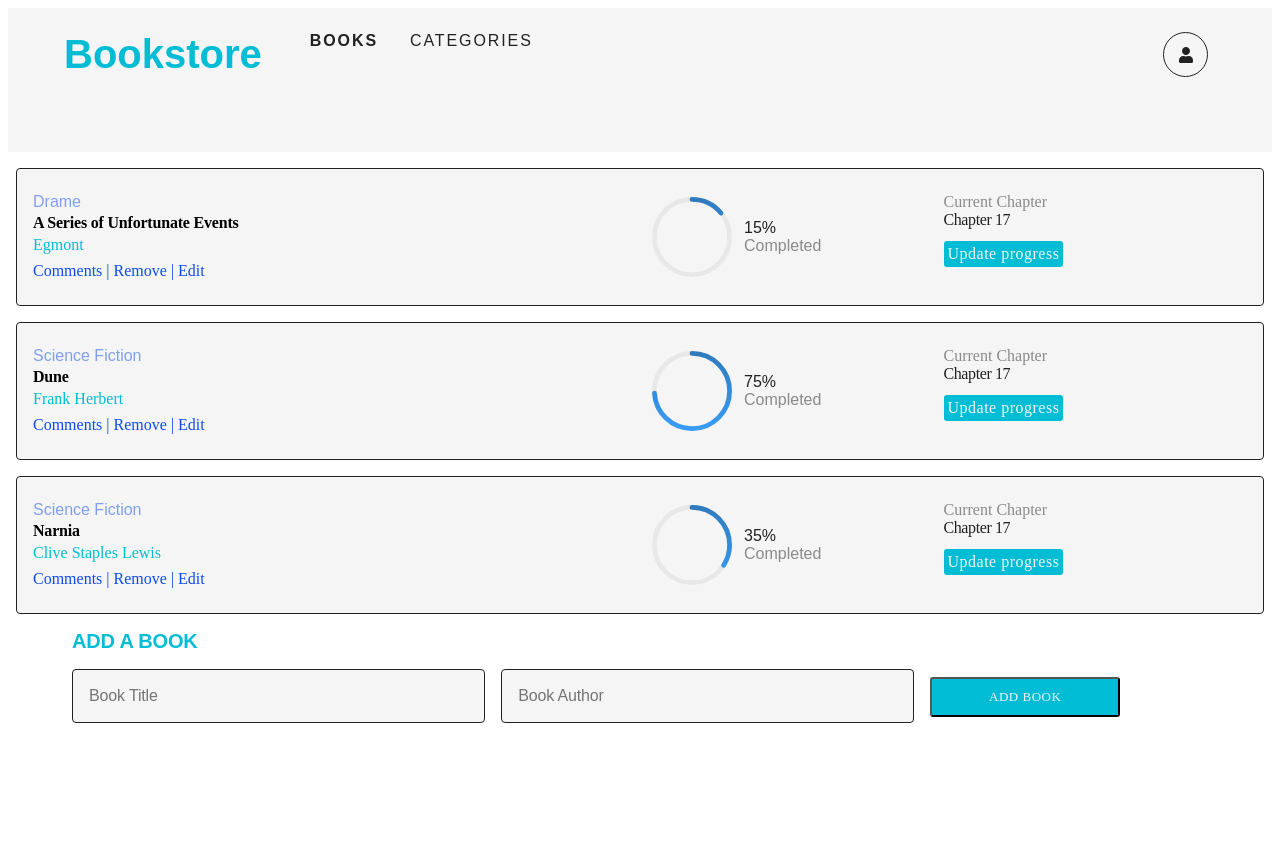
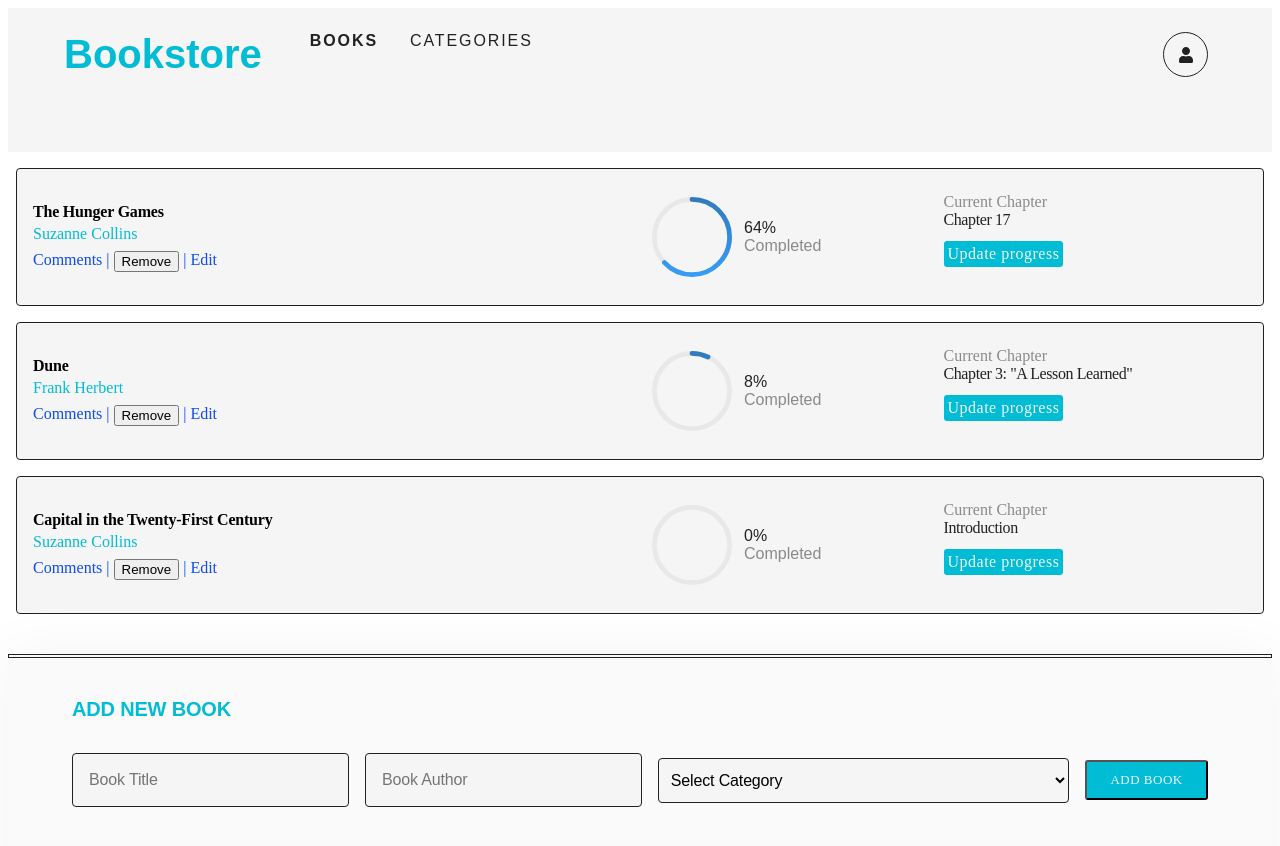
Before and after one commit to masangana/books, a React (Create React App) app: page / in a window 1280 px wide. Shown: the top 846 px of the page. Before the commit the page ends 800 px from the top, so only its background shows below. Built offline with nearby package versions, Linux system fonts and the light colour scheme.

Commit message:
use-redux
--Add book
--Remove book
-- Check status

```diff
--- a/src/components/AddBook.js
+++ b/src/components/AddBook.js
@@ -1,36 +1,78 @@
-import React from 'react';
+import React, { useState } from 'react';
+import { useDispatch } from 'react-redux';
+import { addBook } from '../redux/books/books';
 import '../styles/addBook.css';
 
 function AddBook() {
+  const [bookTitle, setBookTitle] = useState('');
+  const [bookAuthor, setBookAuthor] = useState('');
+  const [bookCategory, setBookCategory] = useState('');
+
+  const dispatch = useDispatch();
+
   const handleInputTitle = (e) => {
-
+    setBookTitle(e.target.value);
   };
 
   const handleInputAuthor = (e) => {
-
+    setBookAuthor(e.target.value);
   };
 
-  const handleAddBook = () => {
-    alert('Book Added');
+  const handleInputCategory = (e) => {
+    setBookCategory(e.target.value);
   };
+
+  const checkValidity = () => {
+    if (!bookTitle || !bookCategory || !bookCategory) return;
+    const bookObj = {
+      title: bookTitle,
+      author: bookAuthor,
+      category: bookCategory,
+    };
+    dispatch(addBook(bookObj));
+    setBookTitle('');
+    setBookAuthor('');
+    setBookCategory('');
+  };
+
   return (
-    <section>
-      <div />
-      <span className='addNewBook' >ADD A BOOK</span>
-      <form >
+    <section className="addBookContainer">
+      <div className="line" />
+      <span className="addNewBook">ADD NEW BOOK</span>
+      <form className="formContainer">
         <input
           type="text"
           className="inputBookTitle"
           placeholder="Book Title"
           onChange={handleInputTitle}
+          value={bookTitle}
+          required
         />
         <input
           type="text"
-          className='inputBookAuthor'
+          className="inputBookAuthor"
           placeholder="Book Author"
           onChange={handleInputAuthor}
+          value={bookAuthor}
+          required
         />
-        <button type="button" className='addBook' onClick={handleAddBook}>ADD BOOK</button>
+        <select
+          className="selectCategory"
+          onChange={handleInputCategory}
+          value={bookCategory}
+          required
+        >
+          <option value="">Select Category</option>
+          <option value="Action">Action</option>
+          <option value="Classic">Classic</option>
+          <option value="Economy">Economy</option>
+          <option value="Romance">Romance</option>
+          <option value="Science Fiction">Science Fiction</option>
+          <option value="Unknown">Unknown</option>
+        </select>
+        <button type="submit" className="addBook" onClick={checkValidity}>
+          ADD BOOK
+        </button>
       </form>
     </section>
   );
--- a/src/components/BookCard.js
+++ b/src/components/BookCard.js
@@ -1,9 +1,12 @@
 import React from 'react';
 import PropTypes from 'prop-types';
 import { Progress } from 'antd';
+import { useDispatch } from 'react-redux';
+import { remBook } from '../redux/books/books';
 import '../styles/bookCard.css';
 
 function BookCard({ book }) {
+  const dispatch = useDispatch();
   return (
     <section className="bookCardWrapper">
       <div className="bookCardContainer">
@@ -14,7 +17,7 @@ function BookCard({ book }) {
           <span className="comments">Comments</span>
           {' '}
           |
-          <span className="remove">Remove</span>
+          <button type="button" className="remove" onClick={() => dispatch(remBook(book.item_id))}>Remove</button>
           {' '}
           |
           <span className="edit">Edit</span>
@@ -50,7 +53,7 @@ function BookCard({ book }) {
           Current Chapter
         </span>
         <span className="currentLesson">
-          Chapter 17
+          {book.currentLesson}
         </span>
         <span className="updateProgress">
           Update progress
@@ -62,11 +65,12 @@ function BookCard({ book }) {
 
 BookCard.propTypes = {
   book: PropTypes.shape({
-    id: PropTypes.string,
+    item_id: PropTypes.string,
     title: PropTypes.string,
     author: PropTypes.string,
-    genre: PropTypes.string,
-    completed: PropTypes.string,
+    category: PropTypes.string,
+    completed: PropTypes.number,
+    currentLesson: PropTypes.string,
   }).isRequired,
 };
 
--- a/src/components/BookList.js
+++ b/src/components/BookList.js
@@ -1,3 +1,4 @@
+import React from 'react';
 import PropTypes from 'prop-types';
 
 import BookCard from './BookCard';
@@ -6,9 +7,16 @@ function BookList(props) {
   const {
     books,
   } = props;
+  const headerStyle = {
+    color: '#888',
+    textAlign: 'center',
+  };
+
+  if (!books.length) return <h1 style={headerStyle}>There are no books to view.</h1>;
+
   return (
     <div className="bookListContainer">
-      {books.map((book) => <BookCard key={book.id} book={book} />)}
+      {books.map((book) => <BookCard key={book.item_id} book={book} />)}
     </div>
   );
 }
@@ -16,11 +24,11 @@ function BookList(props) {
 BookList.propTypes = {
   books: PropTypes.arrayOf(
     PropTypes.shape({
-      id: PropTypes.string,
+      item_id: PropTypes.string,
       title: PropTypes.string,
       author: PropTypes.string,
-      genre: PropTypes.string,
-      completed: PropTypes.string,
+      category: PropTypes.string,
+      completed: PropTypes.number,
     }),
   ).isRequired,
 };
--- a/src/index.js
+++ b/src/index.js
@@ -2,13 +2,17 @@
 import React from 'react';
 import ReactDOM from 'react-dom/client';
 import { BrowserRouter } from 'react-router-dom';
+import { Provider } from 'react-redux';
+import store from './redux/configureStore';
 import App from './App';
 
 const root = ReactDOM.createRoot(document.getElementById('root'));
 root.render(
   <React.StrictMode>
     <BrowserRouter>
-      <App />
+      <Provider store={store}>
+        <App />
+      </Provider>
     </BrowserRouter>
   </React.StrictMode>,
 );
--- a/src/pages/Books.js
+++ b/src/pages/Books.js
@@ -1,33 +1,10 @@
 import React from 'react';
-import { v4 as uuidv4 } from 'uuid';
-import Header from '../components/Header';
+import { useSelector } from 'react-redux';
 import BookList from '../components/BookList';
 import AddBook from '../components/AddBook';
 
 function Home() {
-  const books = [
-    {
-      id: uuidv4(),
-      title: 'A Series of Unfortunate Events',
-      author: 'Egmont',
-      genre: 'Drame',
-      completed: '15',
-    },
-    {
-      id: uuidv4(),
-      title: 'Dune',
-      author: 'Frank Herbert',
-      genre: 'Science Fiction',
-      completed: '75',
-    },
-    {
-      id: uuidv4(),
-      title: 'Narnia',
-      author: 'Clive Staples Lewis',
-      genre: 'Science Fiction',
-      completed: '35',
-    },
-  ];
+  const books = useSelector((state) => state.books);
   return (
     <>
       <BookList books={books} />
--- a/src/pages/Categories.js
+++ b/src/pages/Categories.js
@@ -1,12 +1,14 @@
-import React, { useState } from 'react';
+import React from 'react';
 import { Spin } from 'antd';
 import { LoadingOutlined } from '@ant-design/icons';
+import '../styles/categories.css';
+import { useDispatch, useSelector } from 'react-redux';
+import { checkingStatus } from '../redux/categories/categories';
 
 function Categories() {
-  const [status, setStatus] = useState('');
-  const handleClick = () => {
-    setStatus('Page Under Construction');
-  };
+  const status = useSelector((state) => state.categories);
+  const dispatch = useDispatch();
+
   const antIcon = (
     <LoadingOutlined
       style={{
@@ -15,18 +17,17 @@ function Categories() {
       spin
     />
   );
+
   return (
-    <section className="headerWrapper">
-      <div className="headerContainer">
+      <div className="container">
         <Spin indicator={antIcon} />
-        <button type="button" className="statusBtn" onClick={handleClick}>
+        <button type="button" className="statusBtn" onClick={() => dispatch(checkingStatus())}>
           Check status
         </button>
         <span className="statusMsg">
           {status}
         </span>
       </div>
-    </section>
   );
 }
 
--- a/src/redux/books/books.js
+++ b/src/redux/books/books.js
@@ -1,10 +1,35 @@
 import { v4 as uuidv4 } from 'uuid';
 // Action Types
-const ADDED_BOOK = 'bookstore/books/ADDED_BOOK';
-const REMOVED_BOOK = 'bookstore/books/REMOVED_BOOK';
+const ADDED_BOOK = 'ADDED_BOOK';
+const REMOVED_BOOK = 'REMOVED_BOOK';
 
 // Initial State
-const initialState = [];
+const initialState = [
+  {
+    item_id: uuidv4(),
+    title: 'The Hunger Games',
+    author: 'Suzanne Collins',
+    category: 'Action',
+    completed: 64,
+    currentLesson: 'Chapter 17',
+  },
+  {
+    item_id: uuidv4(),
+    title: 'Dune',
+    author: 'Frank Herbert',
+    category: 'Science Fiction',
+    completed: 8,
+    currentLesson: 'Chapter 3: "A Lesson Learned"',
+  },
+  {
+    item_id: uuidv4(),
+    title: 'Capital in the Twenty-First Century',
+    author: 'Suzanne Collins',
+    category: 'Economy',
+    completed: 0,
+    currentLesson: 'Introduction',
+  },
+];
 
 // Reducer
 const reducer = (state = initialState, action) => {
@@ -12,27 +37,29 @@ const reducer = (state = initialState, action) => {
     case ADDED_BOOK:
       return [...state, action.payload];
     case REMOVED_BOOK:
-      return [...state.filter((el) => el.payload.item_id !== action.payload.item_id)];
+      return [...state.filter((el) => el.item_id !== action.payload.item_id)];
     default:
       return state;
   }
 };
 
 // Action Creators
-const addBook = () => ({
+const addBook = (obj) => ({
   type: ADDED_BOOK,
   payload: {
     item_id: uuidv4(),
-    title: 'bookTitle',
-    author: 'bookAuthor',
+    title: obj.title,
+    author: obj.author,
+    category: obj.category,
     completed: Math.floor(Math.random() * 100),
+    currentLesson: `Chapter ${Math.floor(Math.random() * 15)}`,
   },
 });
 
-const remBook = () => ({
+const remBook = (bookID) => ({
   type: REMOVED_BOOK,
   payload: {
-    test_id: 'bookID',
+    item_id: bookID,
   },
 });
 
--- a/src/redux/configureStore.js
+++ b/src/redux/configureStore.js
@@ -1,12 +1,11 @@
 import { combineReducers, configureStore } from '@reduxjs/toolkit';
 import booksReducer from './books/books';
 import categoriesReducer from './categories/categories';
-
 const rootReducer = combineReducers({
   books: booksReducer,
   categories: categoriesReducer,
 });
 
-const store = configureStore(rootReducer);
+const store = configureStore({ reducer: rootReducer });
 
 export default store;
--- a/src/styles/categories.css
+++ b/src/styles/categories.css
@@ -4,6 +4,7 @@
   display: flex;
   flex-direction: column;
   align-items: center;
+  align-content: center;
   width: 100vw;
   height: 100vh;
   margin: 10rem auto;
@@ -12,10 +13,10 @@
 .statusBtn {
   display: block;
   margin: 1rem auto 0 auto;
-  width: 1.5rem;
-  height: 1rem;
+  width: 5rem;
+  height: 3.09rem;
   padding: 0.438rem 1.188rem 0.5rem 1.375rem;
-  color: var(--color-grey-light);
+  color: var(--color-grey-dark);
   cursor: pointer;
 }
 
```
